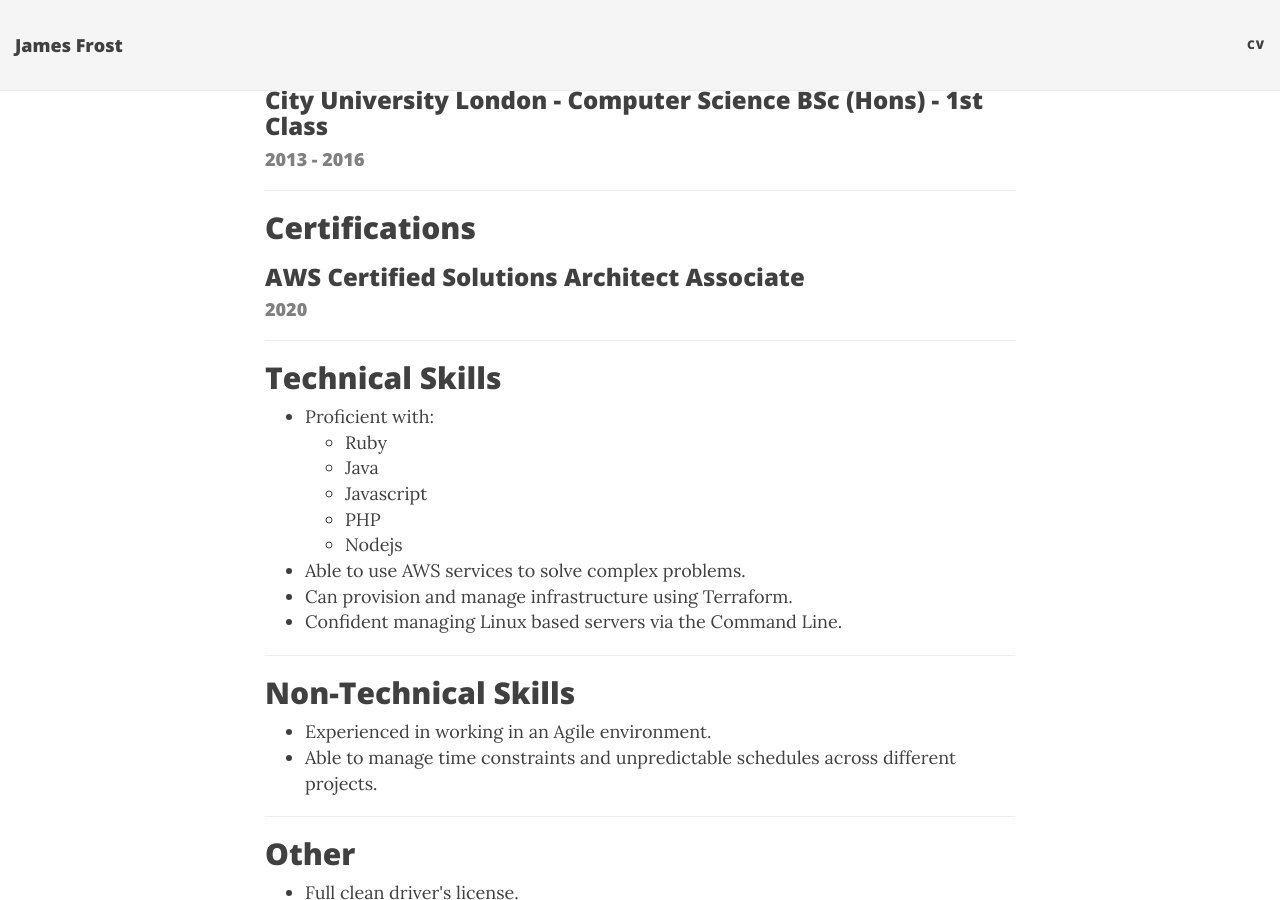
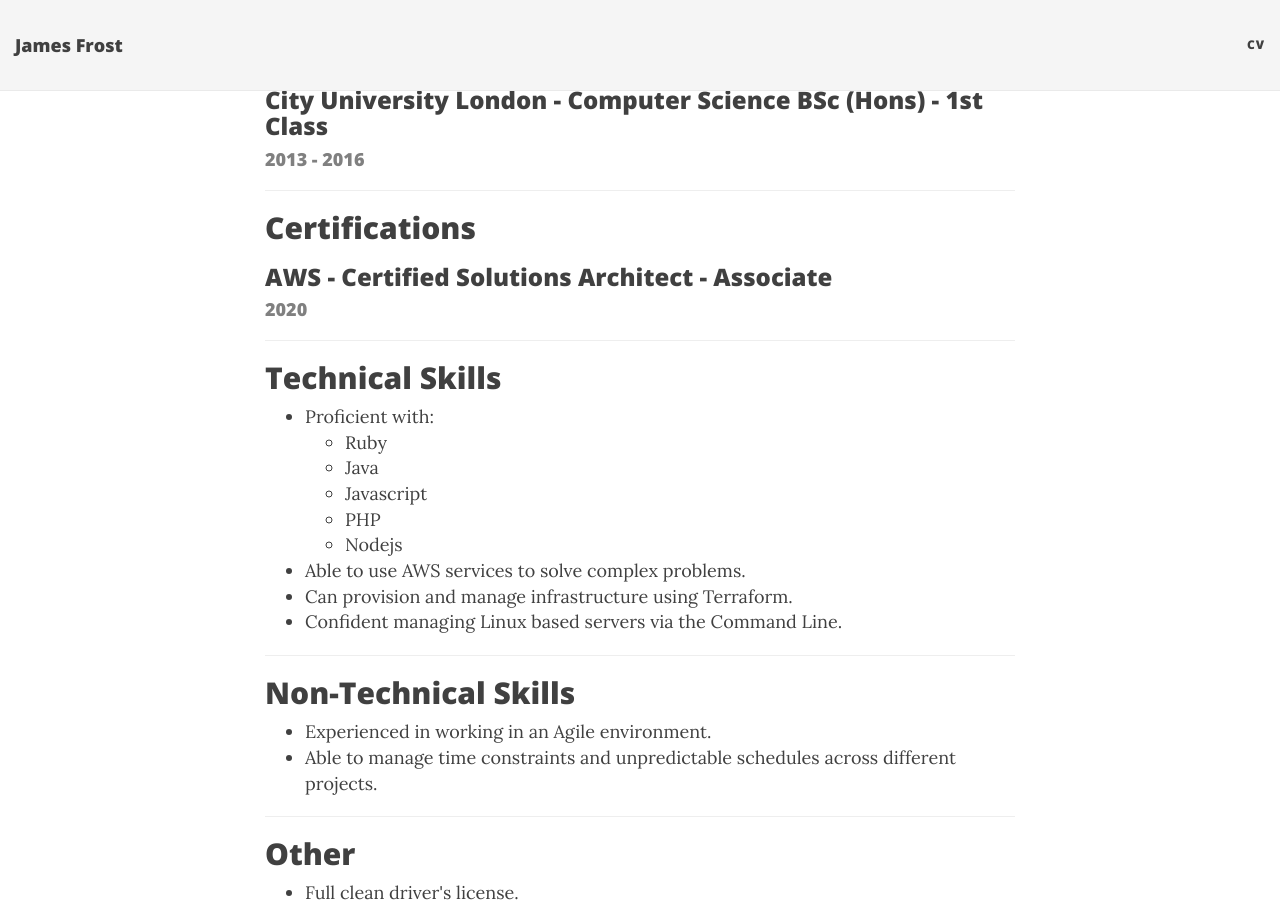
Before and after one commit to JamesFrost/jamesfrost.github.io, a Jekyll site: the page built from cv.html, in a window 1280 px wide and 900 px high, scrolled down 1221 px. Built offline with Jekyll 4.4.1, drawn with Linux system fonts in a browser that asks for light colours; nearby versions of some CDN libraries.

Commit message:
Updated CV

```diff
--- a/cv.html
+++ b/cv.html
@@ -55,7 +55,7 @@ title: CV
 <hr>
 <h2>Certifications</h2>
 
-<h3>AWS Certified Solutions Architect Associate</h3>
+<h3>AWS - Certified Solutions Architect - Associate</h3>
 <h4 class="subtitle">2020</h4>
 
 <hr>
```
